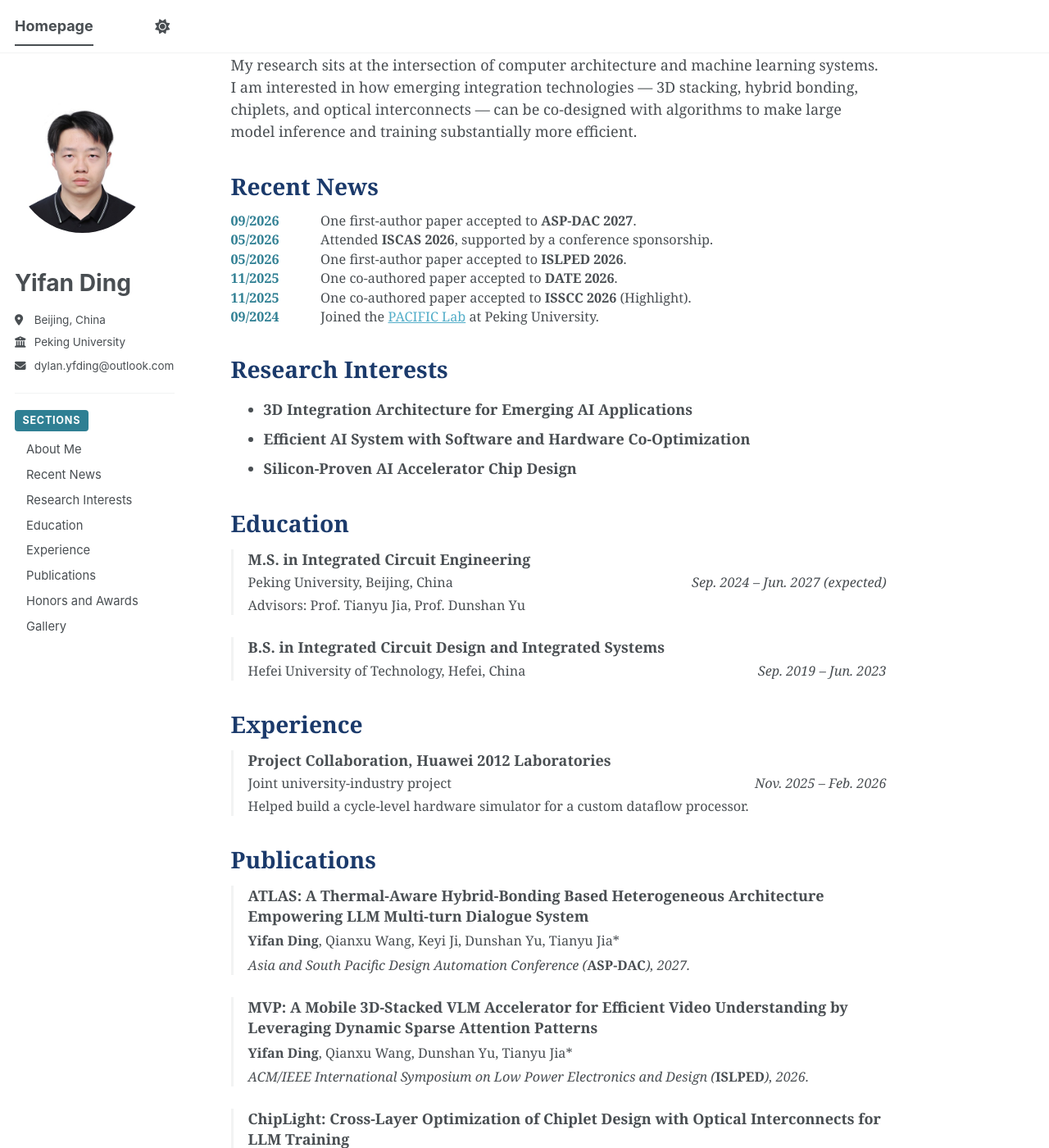
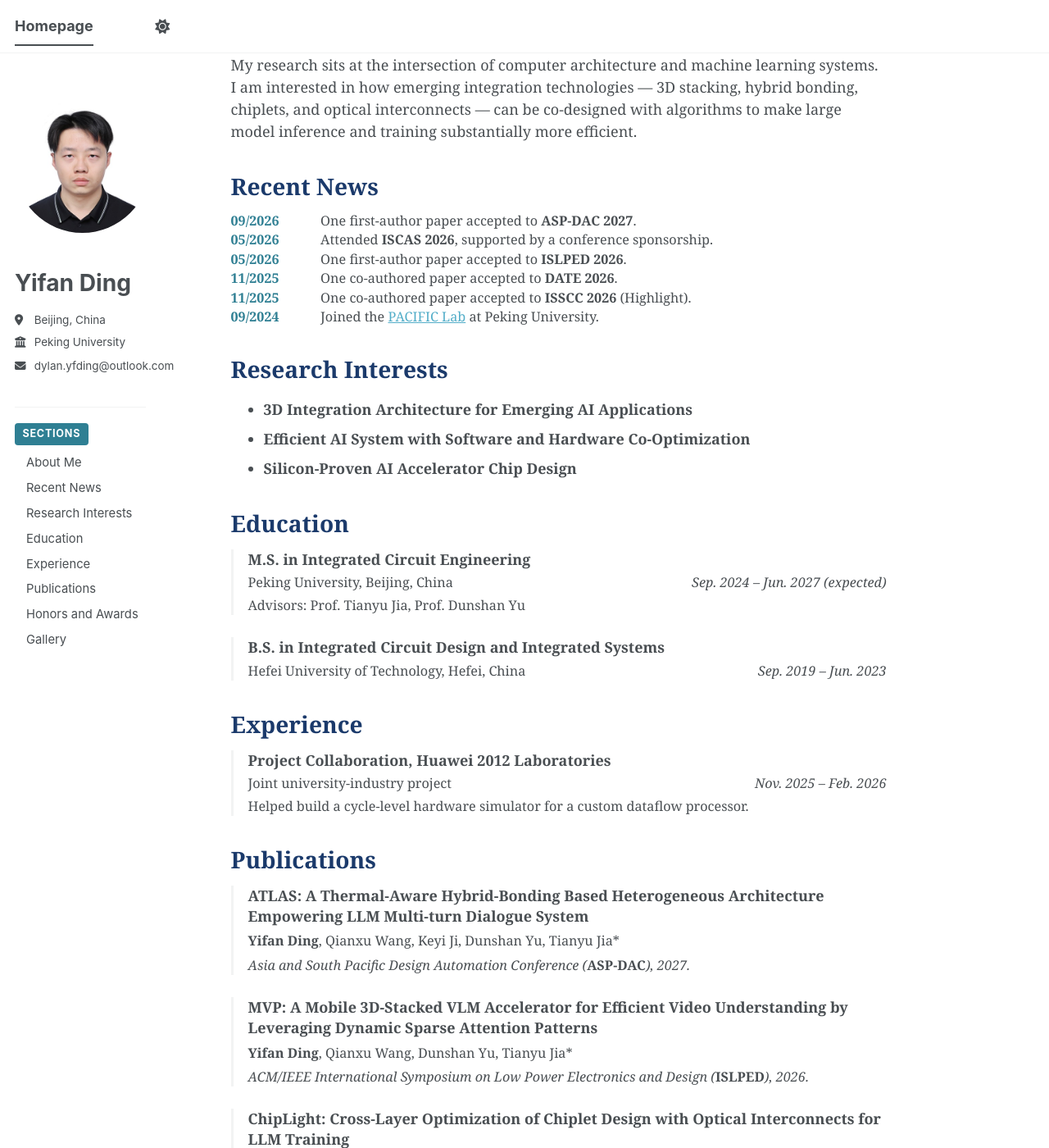
Before and after one commit to DylanDing54/DylanDing54.github.io, a Jekyll site: the page built from _pages/about.md, in a window 1280 px wide and 1400 px high, scrolled down 201 px. Shown: the whole window at 82% size. Built offline with Jekyll 4.4.1, drawn with Linux system fonts in a browser that asks for light colours; a style sheet for code colours, icons or effects is not loaded.

Commit message:
Shorten the rule above the sidebar nav
Co-Authored-By: Claude Opus 5 (1M context) <noreply@anthropic.com>

```diff
--- a/_sass/layout/_custom.scss
+++ b/_sass/layout/_custom.scss
@@ -300,6 +300,15 @@ img.author__avatar {
 .sidebar-nav {
     margin-top: 1.2em;
     padding-top: 0.9em;
+}
+
+/* Short rule above the nav, sized to the text beside it rather than
+   spanning the full sidebar width. */
+.sidebar-nav::before {
+    content: "";
+    display: block;
+    width: 160px;
+    margin-bottom: 0.9em;
     border-top: 1px solid var(--global-border-color);
 }
 
```
